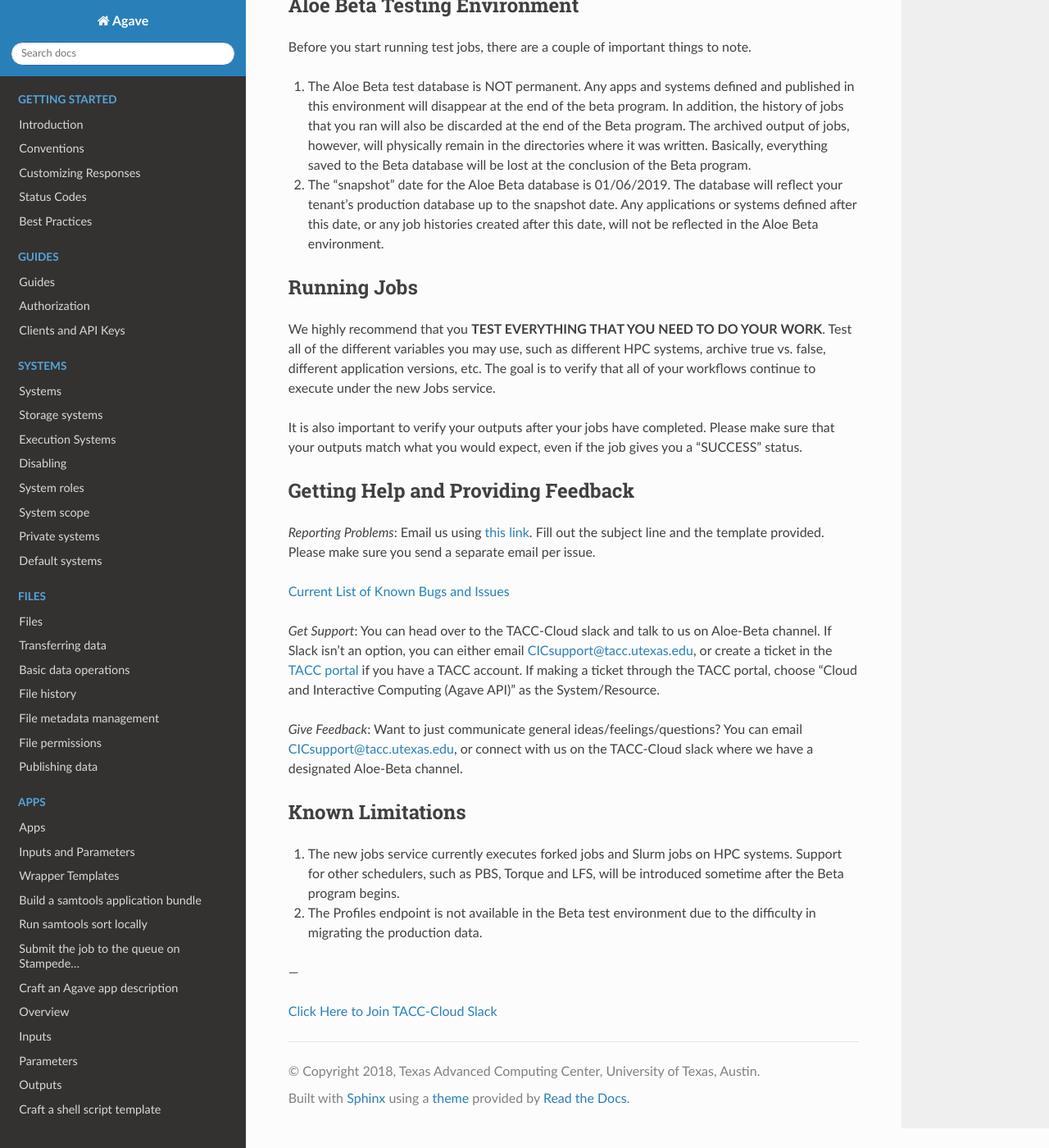
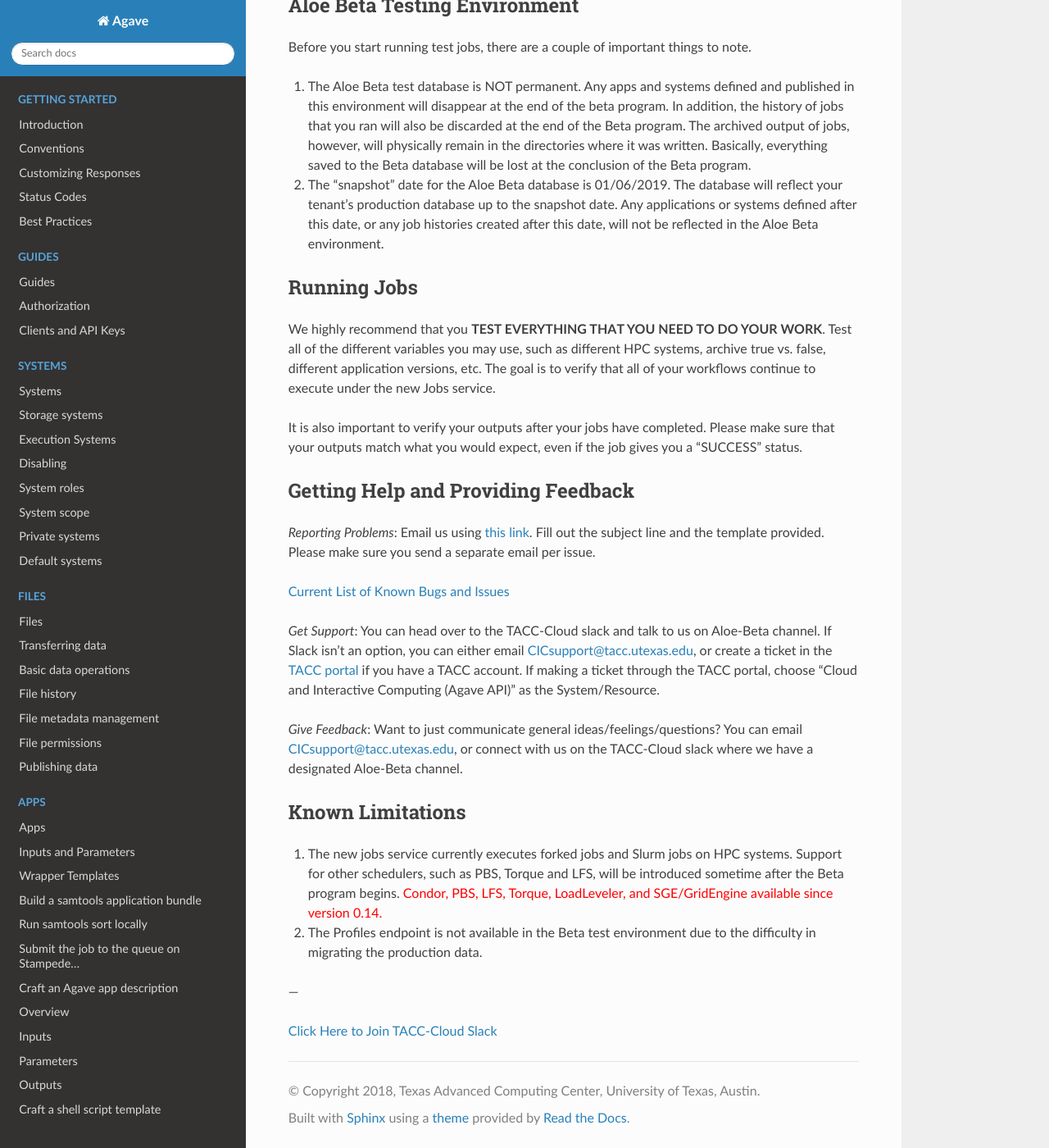
Before and after one commit to TACC-Cloud/agave-docs, a Sphinx documentation site: the page built from docs/agave/guides/jobs/aloe-beta-tester-guide.rst, in a window 1280 px wide and 1400 px high, scrolled down 1433 px. Shown: the whole window at 82% size. Built offline with Sphinx 7.4.7 and the Read the Docs theme 2.0.0, drawn with Linux system fonts in a browser that asks for light colours.

Commit message:
more schedulers

```diff
--- a/docs/agave/guides/jobs/aloe-beta-tester-guide.rst
+++ b/docs/agave/guides/jobs/aloe-beta-tester-guide.rst
@@ -1,5 +1,12 @@
 .. role:: raw-html-m2r(raw)
    :format: html
+
+.. raw:: html
+
+    <style> .red {color:red} </style>
+
+.. role:: red
+
 
 Aloe Beta Tester Guide
 ======================
@@ -73,7 +80,7 @@ Known Limitations
 -----------------
 
 
-1. The new jobs service currently executes forked jobs and Slurm jobs on HPC systems. Support for other schedulers, such as PBS, Torque and LFS, will be introduced sometime after the Beta program begins.
+1. The new jobs service currently executes forked jobs and Slurm jobs on HPC systems. Support for other schedulers, such as PBS, Torque and LFS, will be introduced sometime after the Beta program begins. :red:`Condor, PBS, LFS, Torque, LoadLeveler, and SGE/GridEngine available since version 0.14.`
 
 2. The Profiles endpoint is not available in the Beta test environment due to the difficulty in migrating the production data.
 
```
